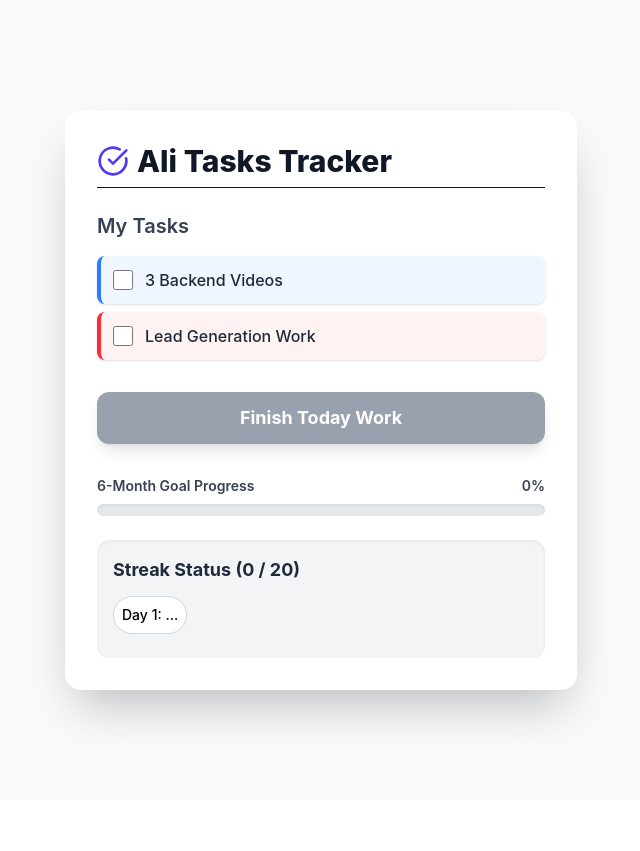
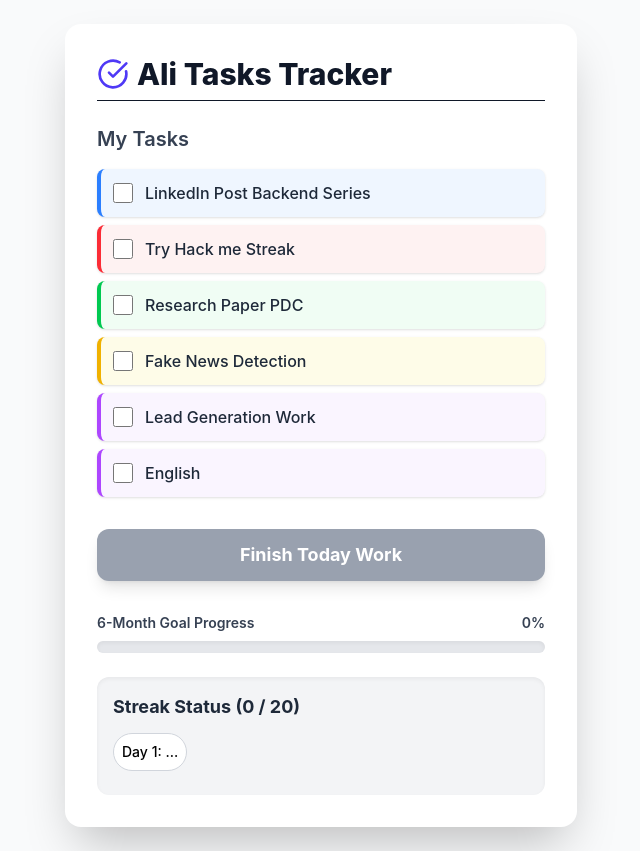
Before and after one commit to ali9463/Daily-Tasks-Tracker, a React (Vite) app: page / in a window 1280 px wide. Shown: the whole page, without its empty margins (319-959 px from the left). Before the commit the page ends 800 px from the top, so only its background shows below. Built offline with nearby package versions, Linux system fonts and the light colour scheme.

Commit message:
Wednesday Tasks

```diff
--- a/src/pages/ProgressTracker.jsx
+++ b/src/pages/ProgressTracker.jsx
@@ -6,11 +6,12 @@ const HALF_DAY_IN_MS = 12 * 60 * 60 * 1000;  // 12 hours instead of 24
 const PROGRESS_INCREMENT = 5; // Increase by 5% per day (20 days to reach 100%)
 
 const initialTasks = [
-    { id: 1, text: "3 Backend Videos", color: "border-blue-500 bg-blue-50", isChecked: false },
-    { id: 2, text: "Lead Generation Work", color: "border-red-500 bg-red-50", isChecked: false },
-    // { id: 3, text: "Uni Subject Information Security", color: "border-green-500 bg-green-50", isChecked: false },
-    // { id: 4, text: "FYP SRS", color: "border-yellow-500 bg-yellow-50", isChecked: false },
-    // { id: 5, text: "Lead Generation Work", color: "border-purple-500 bg-purple-50", isChecked: false },
+    { id: 1, text: "LinkedIn Post Backend Series", color: "border-blue-500 bg-blue-50", isChecked: false },
+    { id: 2, text: "Try Hack me Streak", color: "border-red-500 bg-red-50", isChecked: false },
+    { id: 3, text: "Research Paper PDC", color: "border-green-500 bg-green-50", isChecked: false },
+    { id: 4, text: "Fake News Detection", color: "border-yellow-500 bg-yellow-50", isChecked: false },
+    { id: 5, text: "Lead Generation Work", color: "border-purple-500 bg-purple-50", isChecked: false },
+    { id: 6, text: "English", color: "border-purple-500 bg-purple-50", isChecked: false },
 ];
 
 // Helper function to calculate time until unlock
```
